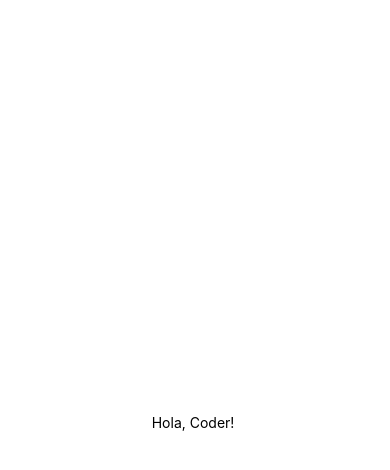
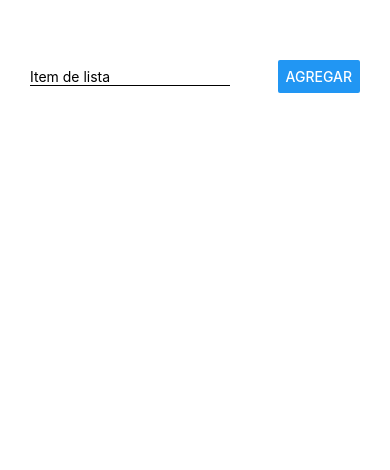
Before and after one commit to lgiampietro/eXpertiseApp-Giampietor, a React Native app: screen / in a window 390 px wide. Shown: the top 470 px of the page. Built offline with nearby package versions, Linux system fonts and the light colour scheme.

Commit message:
Clase 3 y 4

```diff
--- a/App.js
+++ b/App.js
@@ -1,21 +1,83 @@
-import { StyleSheet, Text, View } from 'react-native';
-
-import { StatusBar } from 'expo-status-bar';
+import {StyleSheet,View,Text,TextInput,FlatList,Pressable,Modal,Button} from 'react-native';
+import 'expo-dev-client';
+import React,{useState} from 'react';
+import styles from './styles';
 
 export default function App() {
+
+  const [itemText, setItemText] = useState("");
+  const [items, setItems] = useState([]);
+  const [modalVisible, setModalVisible] = useState(false);
+  const [selectedItem, setSelectedItem] = useState(null);
+
+  const onChangeText = (text) => {
+    setItemText(text);
+  };
+
+  const addItem = () => {
+    setItems((oldArry)=>[...oldArry,{id:Date.now(),value:itemText}]);
+    setItemText("");
+  };
+
+  const selectItem = (item) => {
+    setSelectedItem(item);
+    setModalVisible(true);
+  };
+
+  const removeItem = (id) => {
+    setModalVisible(!modalVisible);
+    setItems((oldArry)=> oldArry.filter((item)=> item.id !== id));
+    setSelectedItem(null);
+  };
+
   return (
-    <View style={styles.container}>
-      <Text>Hola, Coder! </Text>
-      <StatusBar style="auto" />
+    <View style={styles.screen}>
+      <View style={styles.inputContainer} >
+        <TextInput placeholder='Item de lista' style={styles.input} onChangeText={onChangeText} value={itemText} />
+        <Button title='Agregar' onPress={addItem}/>
+      </View>
+     <FlatList
+        data={items}
+        renderItem={(itemData) => (
+          <Pressable style={styles.contentList} onPress={()=>{
+            selectItem(itemData.item)
+          }}>
+            <Text style={styles.item}>{itemData.item.value}</Text>
+          </Pressable>
+        )}
+        keyExtractor={(item)=> item.id.toString()}
+      />
+      <Modal
+        animationType='slide'
+        transparent={true}
+        visible={modalVisible}
+      >
+        <View style={styles.modalContainer}>
+            <View styles={styles.modalTitle}>
+              <Text style={{
+                textAlign: 'center',
+                fontSize: 20,
+                fontWeight: 'bold',
+                padding:10
+              }}>Eliminar Item</Text>
+            </View>
+            <View styles={styles.modalContent}>
+              <Text>Eliminar item {selectedItem?.value}?</Text>
+            </View>
+            <View styles={styles.modalActions}>
+                <Button title="Cancelar" onPress={()=>{
+                  setModalVisible(false)
+                  setSelectedItem(null);
+                }}/>
+
+                <Button title="Eliminar" onPress={()=>{
+                  removeItem(selectedItem.id)
+                }}/>
+
+                <Button title='Test'></Button>
+            </View>
+        </View>
+      </Modal>
     </View>
   );
 }
-
-const styles = StyleSheet.create({
-  container: {
-    flex: 1,
-    backgroundColor: '#fff',
-    alignItems: 'center',
-    justifyContent: 'center',
-  },
-});
--- a/app.json
+++ b/app.json
@@ -24,7 +24,8 @@
       "adaptiveIcon": {
         "foregroundImage": "./assets/adaptive-icon.png",
         "backgroundColor": "#FFFFFF"
-      }
+      },
+      "package": "com.anonymous.eXpertiseAppGiampietro"
     },
     "web": {
       "favicon": "./assets/favicon.png"
--- /dev/null
+++ b/metro.config.js
@@ -0,0 +1,4 @@
+// Learn more https://docs.expo.io/guides/customizing-metro
+const { getDefaultConfig } = require('expo/metro-config');
+
+module.exports = getDefaultConfig(__dirname);
--- /dev/null
+++ b/styles.js
@@ -0,0 +1,51 @@
+import { StyleSheet } from "react-native";
+
+const styles = StyleSheet.create({
+        screen:{
+          padding:30,
+        },
+        inputContainer: {
+          marginTop:30,
+          flexDirection:'row',
+          alignItems: 'center',
+          justifyContent: 'space-between',
+        },
+        input:{
+          width:200,
+          borderBottomColor:'black',
+          borderBottomWidth:1,
+        },
+        item:{
+          padding:10,
+          textAlign:'center',
+        },
+        itemContainer:{
+          marginTop:30,
+          flex:1,
+        },
+        contentList: {
+          padding: 5,
+          borderRadius: 5,
+          backgroundColor: "#ccc",
+        },
+        modalContainer: {
+          width: "90%",
+          marginTop: "50%",
+          alignSelf:'center',
+          backgroundColor: 'white',
+        },
+        modalTitle: {
+          padding: 10,
+          borderRadius: 5,
+        },
+        modalContent: {
+          padding: 10,
+          width:'50%',
+        },
+        modalActions: {
+          flexDirection:'row',
+          justifyContent:'space-around',
+        }
+});
+
+export default styles;
```
Also changed, not shown: index.js (added, +8 -0 lines), package.json (+8 -5 lines), 58 other files (tests, documents, lock files or other folders).
